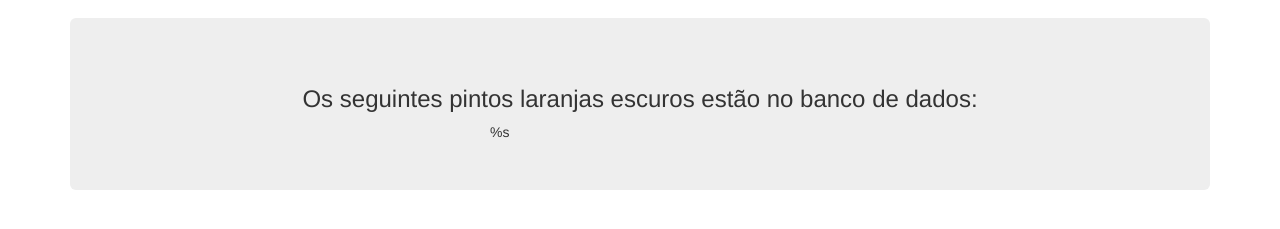
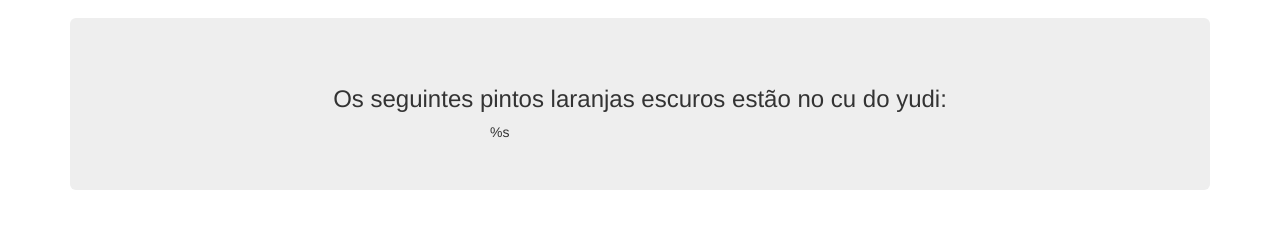
Before and after one commit to MarcusVinciusRT/Teste_Aplicacao_Flask, a plain HTML site: page index.html in a window 1280 px wide. Shown: the part 53-282 px from the top of the page. Drawn offline with nearby package versions, Linux system fonts and the light colour scheme.

Commit message:
Update index.html

```diff
--- a/index.html
+++ b/index.html
@@ -16,7 +16,7 @@
 
     <div class="container">
       <div class="jumbotron">
-        <h3 style="text-align: center;">Os seguintes pintos laranjas escuros estão no banco de dados:</h3>
+        <h3 style="text-align: center;">Os seguintes pintos laranjas escuros estão no cu do yudi:</h3>
         <ul class="list-group" style="width: 300px; margin: 0 auto; display: block;">
             %s
         </ul>
```
